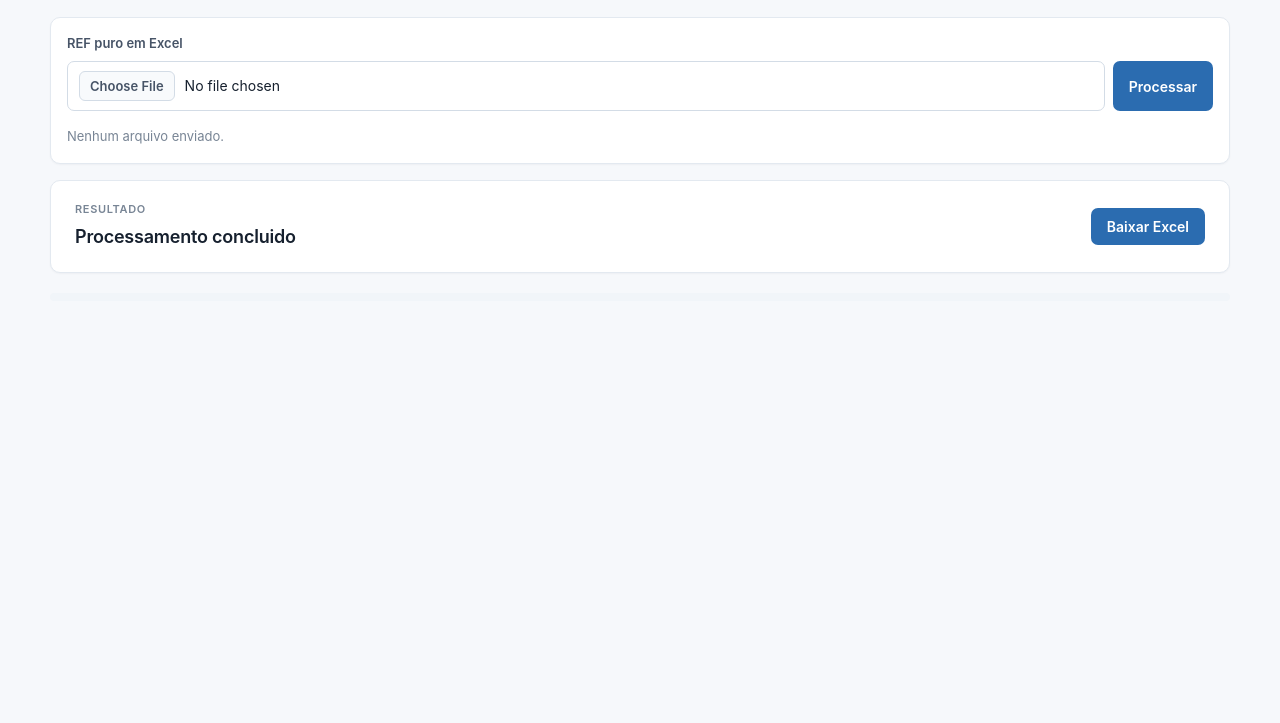
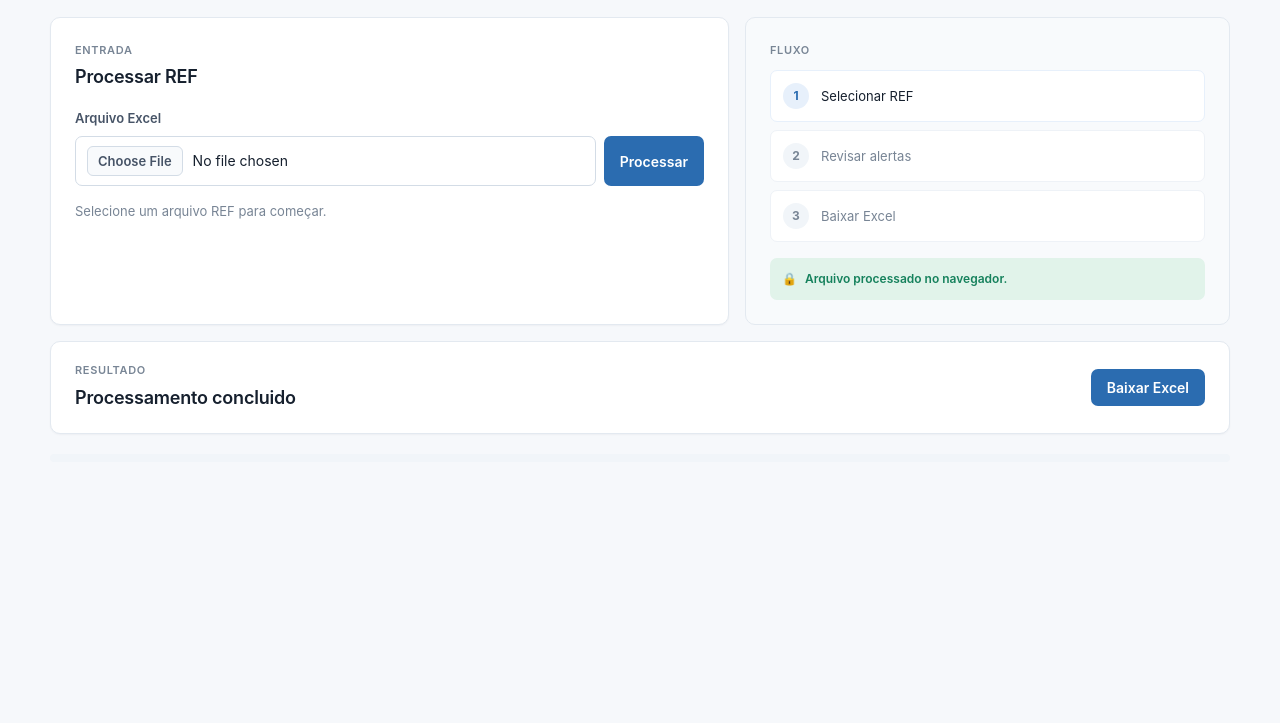
Before and after one commit to inovatus-consultoria/analise_REF_equipe, a plain HTML site: page index.html in a window 1280 px wide. Shown: the part 77-800 px from the top of the page. Drawn offline with Linux system fonts and the light colour scheme.

Commit message:
Update index.html

```diff
--- a/index.html
+++ b/index.html
@@ -4,10 +4,10 @@
     <meta charset="utf-8" />
     <meta name="viewport" content="width=device-width, initial-scale=1" />
     <title>Controle HH</title>
-    <link rel="stylesheet" href="./styles.css" />
+    <link rel="stylesheet" href="./styles.css?v=20260616-redesign-3" />
     <script src="https://alcdn.msauth.net/browser/2.38.3/js/msal-browser.min.js" defer></script>
     <script src="https://cdn.jsdelivr.net/npm/xlsx-js-style@1.2.0/dist/xlsx.bundle.min.js" defer></script>
-    <script src="./app.js" defer></script>
+    <script src="./app.js?v=20260616-redesign-3" defer></script>
   </head>
   <body>
     <main class="shell">
@@ -17,20 +17,35 @@
           <p id="authStatus">Processamento local no navegador</p>
         </div>
         <div class="actions">
+          <span class="version-pill">Redesign v3</span>
           <button id="loginButton" class="secondary" type="button" hidden>Entrar</button>
           <button id="logoutButton" class="secondary" type="button" hidden>Sair</button>
         </div>
       </header>
 
-      <section class="panel upload-panel">
-        <form id="uploadForm">
-          <label for="fileInput">REF puro em Excel</label>
-          <div class="upload-row">
-            <input id="fileInput" type="file" accept=".xlsx,.xlsm,.xls" required />
-            <button id="processButton" type="submit">Processar</button>
+      <section id="startPanel" class="start-panel">
+        <div class="upload-card">
+          <p class="eyebrow">Entrada</p>
+          <h2>Processar REF</h2>
+          <form id="uploadForm">
+            <label for="fileInput">Arquivo Excel</label>
+            <div class="upload-row">
+              <input id="fileInput" type="file" accept=".xlsx,.xlsm,.xls" required />
+              <button id="processButton" type="submit">Processar</button>
+            </div>
+          </form>
+          <p id="statusText" class="status">Selecione um arquivo REF para começar.</p>
+        </div>
+
+        <aside class="review-card">
+          <p class="eyebrow">Fluxo</p>
+          <div class="review-steps">
+            <div class="review-step active"><strong>1</strong><span>Selecionar REF</span></div>
+            <div class="review-step"><strong>2</strong><span>Revisar alertas</span></div>
+            <div class="review-step"><strong>3</strong><span>Baixar Excel</span></div>
           </div>
-        </form>
-        <p id="statusText" class="status">Nenhum arquivo enviado.</p>
+          <div class="privacy-note"><span aria-hidden="true">🔒</span>Arquivo processado no navegador.</div>
+        </aside>
       </section>
 
       <section id="resultHeader" class="result-header" hidden>
```
